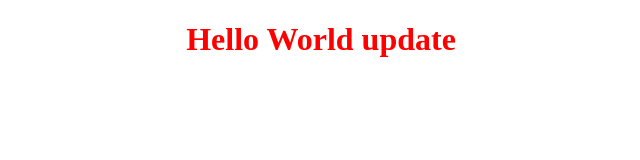
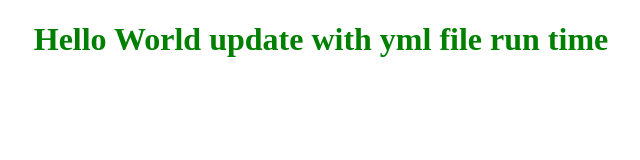
Before and after one commit to Nomanishaq/bootcamp-Assignment, a plain HTML site: page index.html in a window 1280 px wide. Shown: the whole page, without its empty margins (319-959 px from the left). Drawn offline with Linux system fonts and the light colour scheme.

Commit message:
Update index.html
update

```diff
--- a/index.html
+++ b/index.html
@@ -6,6 +6,6 @@
     <title>Bootcamp Assignment</title>
 </head>
 <body>
-    <h1 style="color:red; text-align: center;">Hello World update</h1>
+    <h1 style="color:green; text-align: center;">Hello World update with yml file run time</h1>
 </body>
 </html>
```
Also changed, not shown: 1 other file.
